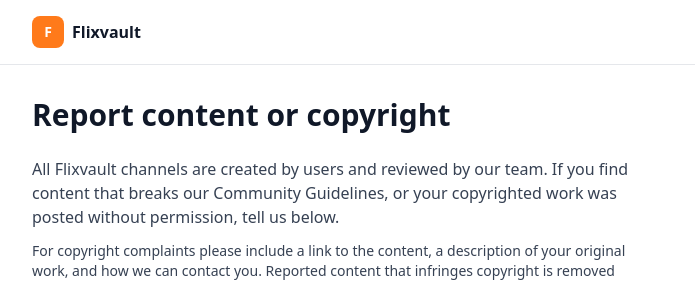
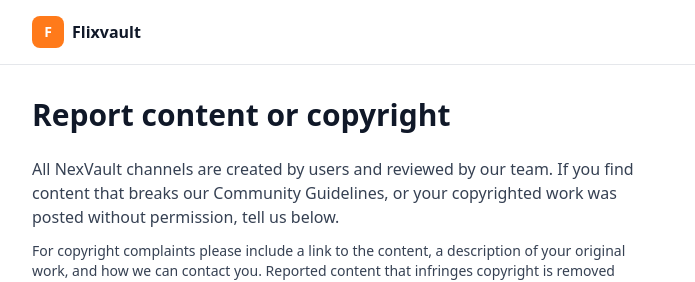
Before and after one commit to onlinemaxim2002-web/NexVault, a Next.js app in the folder admin/: page /report-content in a window 1280 px wide. Shown: the top 282 px of the page, without its empty margins (292-987 px from the left). Built offline with nearby package versions, Linux system fonts and the light colour scheme.

Commit message:
Rename public pages to NexVault

```diff
--- a/admin/app/report-content/page.tsx
+++ b/admin/app/report-content/page.tsx
@@ -3,7 +3,7 @@ import { reportContent } from "@/app/public-actions/support";
 import { PublicPage } from "@/components/public-page";
 import { SupportForm } from "@/components/support-form";
 
-export const metadata: Metadata = { title: "Flixvault — Report content / copyright", robots: { index: true } };
+export const metadata: Metadata = { title: "NexVault — Report content / copyright", robots: { index: true } };
 
 // Copyright (DMCA) and content reports.
 export default function ReportContentPage() {
@@ -11,7 +11,7 @@ export default function ReportContentPage() {
     <PublicPage title="Report content or copyright">
       <div className="mb-8 space-y-3 text-gray-700">
         <p>
-          All Flixvault channels are created by users and reviewed by our team. If you find content that breaks our
+          All NexVault channels are created by users and reviewed by our team. If you find content that breaks our
           Community Guidelines, or your copyrighted work was posted without permission, tell us below.
         </p>
         <p className="text-sm">
```
